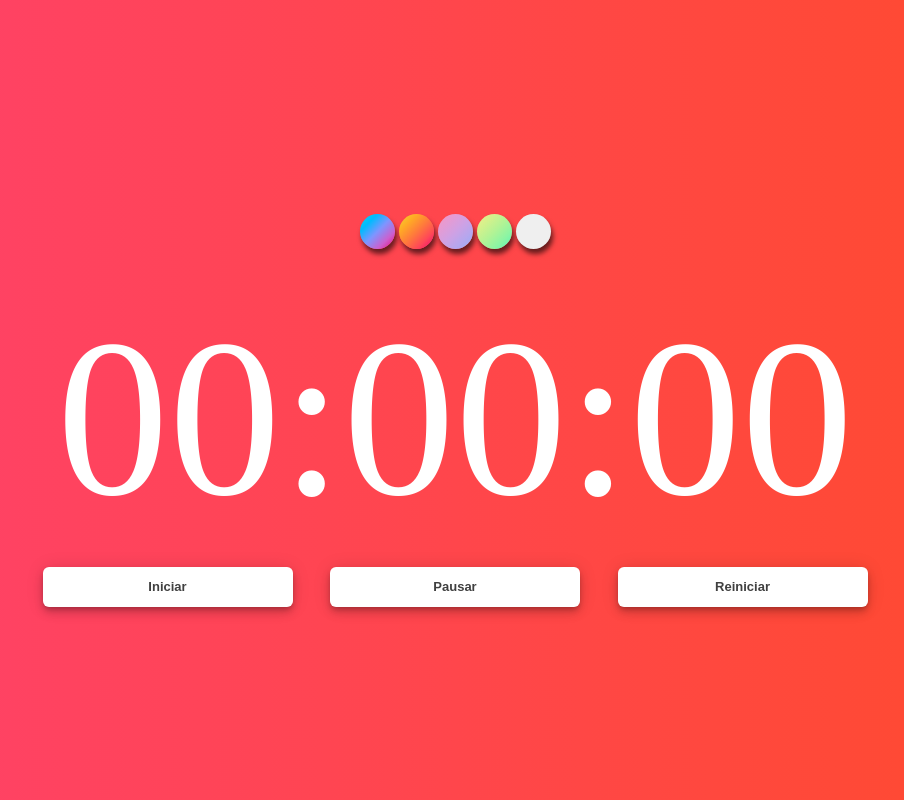
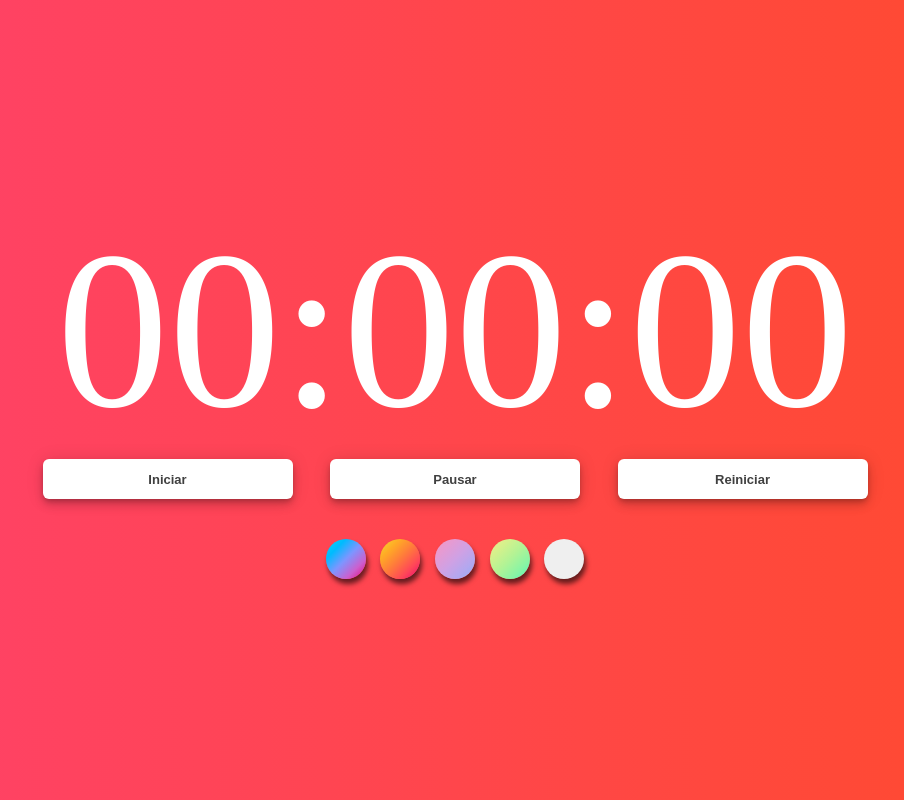
Before and after one commit to WillAngelis/cronometro-js, a plain HTML site: page index.html in a window 1280 px wide. Shown: the whole page, without its empty margins (185-1089 px from the left). Drawn offline with Linux system fonts and the light colour scheme.

Commit message:
Adicionando mudanças no media query, container btn e tamanho da font

```diff
--- a/css/style.css
+++ b/css/style.css
@@ -31,7 +31,7 @@ main {
 }
 
 .timer__title {
-  font-size: 5em;
+  font-size: 5.5rem;
   font-weight: 300;
   text-align: center;
   padding: 20px;
@@ -80,6 +80,12 @@ main {
 }
 
 /* Theme */
+.container--btn{
+  display: flex;
+  justify-content: space-evenly;
+  width: 20rem;
+  margin-top : 20px;
+}
 
 .btn--theme{
   padding: 10px;
@@ -119,9 +125,18 @@ main {
   .btn {
     width: 80px;
   }
+  .btn--theme{
+    width: 30px;
+    height: 30px;
+  }
+  .container--btn{
+    width: 18rem;
+  }
 
   .timer__title {
-    font-size: 4em;
+    font-size: 5rem;
+    margin: 0;
+    padding: 0;
   }
 }
 
@@ -133,9 +148,13 @@ main {
   .btn {
     width: 120px;
   }
+  .btn--theme{
+    width: 40px;
+    height: 40px;
+  }
 
   .timer__title {
-    font-size: 6em;
+    font-size: 6.8rem;
   }
 }
 
@@ -150,7 +169,7 @@ main {
   }
 
   .timer__title {
-    font-size: 10em;
+    font-size: 10rem;
   }
 }
 
@@ -165,6 +184,6 @@ main {
   }
 
   .timer__title {
-    font-size: 14em;
+    font-size: 14rem;
   }
 }
--- a/index.html
+++ b/index.html
@@ -14,19 +14,20 @@
 <body>
     <main class="container theme">
         <section class="container__timer timer">
-            <div>
+            <h1 id="time" class="timer__title">00:00:00</h1>
+            <div class="buttons">
+                <button id="init" class="btn btn--init">Iniciar</button>
+                <button id="pause" class="btn btn--pause">Pausar</button>
+                <button id="stop" class="btn btn--restart">Reiniciar</button>
+            </div>
+            <div class="container--btn">
                 <button class="btn--theme theme1"></button>
                 <button class="btn--theme theme2"></button>
                 <button class="btn--theme theme3"></button>
                 <button class="btn--theme theme4"></button>
                 <button class="btn--theme theme5"></button>
             </div>
-            <h1 id="time" class="timer__title">00:00:00</h1>
-            <div class="buttons">
-                <button id="init" class="btn btn--init">Iniciar</button>
-                <button id="pause" class="btn btn--pause">Pausar</button>
-                <button id="stop" class="btn btn--restart">Reiniciar</button>
-            </div>
+            <!-- <h3>Choose your background</h3> -->
         </section>
     </main>
 </body>
--- a/js/main.js
+++ b/js/main.js
@@ -1,11 +1,13 @@
 const init = document.getElementById("init");
 const parar = document.getElementById("stop");
 const pausar = document.getElementById("pause");
+const container = document.querySelector(".container");
 let hh = 0;
 let mm = 0;
 let ss = 0;
 let time;
 let tempo = document.getElementById("time");
+let gradient = 'linear-gradient(to right, #ff416c, #ff4b2b)';
 
 function start() {
   time = setInterval(() => {
@@ -50,3 +52,14 @@ pausar.addEventListener("click", () => {
 parar.addEventListener("click", () => {
   stop();
 });
+
+/*
+container.className = '';
+container.classList.add('theme');
+container.style.background = `${gradient}`
+container.style = '';
+container.classList.add('theme2');
+container.style = '';
+container.className = '';
+container.classList.add('theme1');
+*/
```
